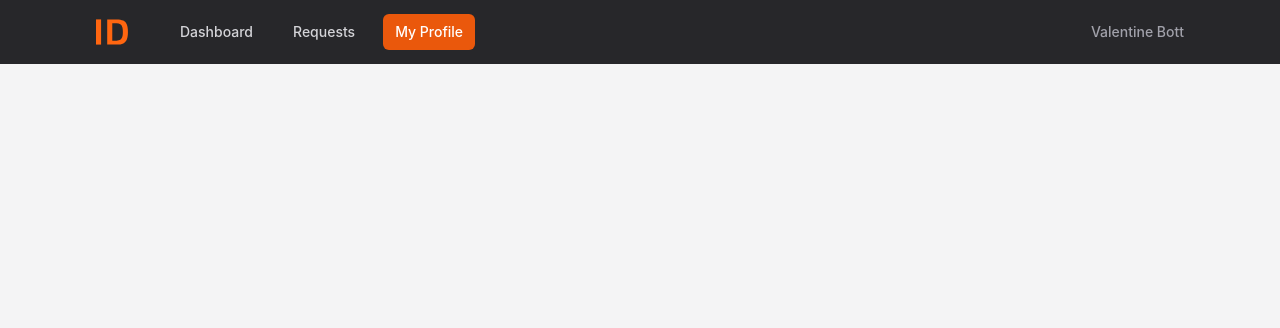
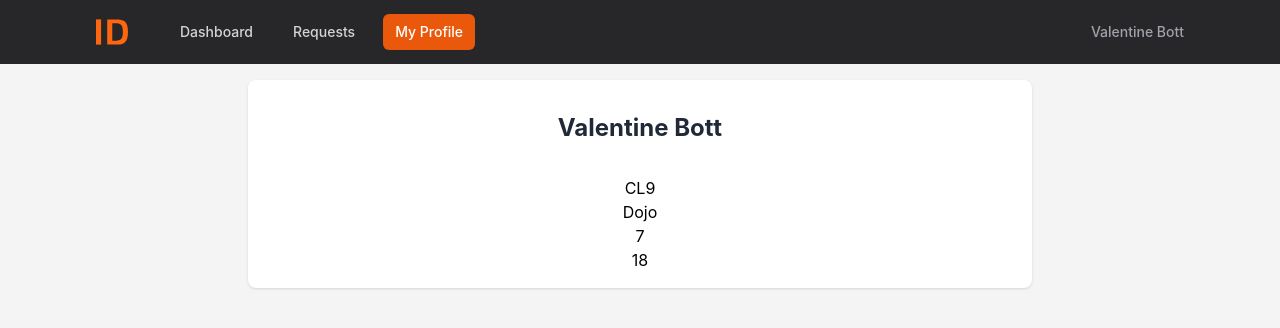
Before and after one commit to valxntine/infinidays, a React (Create React App) app in the folder client/: page /profile in a window 1280 px wide. Shown: the top 328 px of the page. Built offline with nearby package versions, Linux system fonts and the light colour scheme.

Commit message:
fixed wonky state, added workflow for tests, added calculations for remaining leave. Starts of a profile component
Signed-off-by: valentine <valentine.bott@infinityworks.com>

```diff
--- a/client/src/App.js
+++ b/client/src/App.js
@@ -3,6 +3,7 @@ import { BrowserRouter as Router, Route, Routes } from "react-router-dom";
 import { Navbar } from "./components/Navbar";
 import { Dashboard } from "./components/Dashboard";
 import { MyRequests } from "./components/MyRequests";
+import { Profile } from "./components/Profile";
 import { getDatesInRange } from "./utils/getrangeofdates";
 
 export default function Example() {
@@ -33,6 +34,7 @@ export default function Example() {
         name: "Valentine Bott",
         project: "Dojo",
         color: "purple",
+        careerLevel: "CL9",
     });
     const [events, setEvents] = useState([
         {
@@ -42,8 +44,8 @@ export default function Example() {
             user_name: "Phoebe Gash",
             event_theme: "red",
             pending: true,
-            morningHalfDay: true,
-            afternoonHalfDay: null,
+            firstHalfDay: true,
+            lastDayHalf: null,
         },
 
         {
@@ -53,8 +55,8 @@ export default function Example() {
             user_name: "Valentine Bott",
             event_theme: "purple",
             pending: false,
-            morningHalfDay: null,
-            afternoonHalfDay: null,
+            firstHalfDay: null,
+            lastDayHalf: null,
         },
         {
             id: 3,
@@ -63,8 +65,8 @@ export default function Example() {
             user_name: "Valentine Bott",
             event_theme: "purple",
             pending: false,
-            morningHalfDay: null,
-            afternoonHalfDay: null,
+            firstHalfDay: null,
+            lastDayHalf: null,
         },
         {
             id: 4,
@@ -73,8 +75,8 @@ export default function Example() {
             user_name: "Valentine Bott",
             event_theme: "purple",
             pending: true,
-            morningHalfDay: null,
-            afternoonHalfDay: null,
+            firstHalfDay: null,
+            lastDayHalf: null,
         },
         {
             id: 5,
@@ -83,8 +85,8 @@ export default function Example() {
             user_name: "Valentine Bott",
             event_theme: "purple",
             pending: false,
-            morningHalfDay: null,
-            afternoonHalfDay: null,
+            firstHalfDay: null,
+            lastDayHalf: null,
         },
         {
             id: 6,
@@ -93,8 +95,8 @@ export default function Example() {
             user_name: "Ron Kulbin",
             event_theme: "blue",
             pending: true,
-            morningHalfDay: null,
-            afternoonHalfDay: true,
+            firstHalfDay: null,
+            lastDayHalf: true,
         },
         {
             id: 7,
@@ -103,8 +105,8 @@ export default function Example() {
             user_name: "Shaw Malcom",
             event_theme: "green",
             pending: false,
-            morningHalfDay: null,
-            afternoonHalfDay: null,
+            firstHalfDay: null,
+            lastDayHalf: null,
         },
         {
             id: 8,
@@ -113,10 +115,14 @@ export default function Example() {
             user_name: "Ria Kinsley",
             event_theme: "yellow",
             pending: false,
-            morningHalfDay: null,
-            afternoonHalfDay: true,
+            firstHalfDay: null,
+            lastDayHalf: true,
         },
     ]);
+
+    const addEvent = (event) => {
+        setEvents(curr => [...curr, event])
+    }
 
     const deleteEvent = (id) => {
         let currEvents = [...events]
@@ -127,9 +133,7 @@ export default function Example() {
     const [expandedEvents, setExpandedEvents] = useState([]);
 
     useEffect(() => {
-        console.log(events)
-        setExpandedEvents(curr => [...curr, ...getDatesInRange(events)])
-        console.log(expandedEvents)
+        setExpandedEvents(curr => [...getDatesInRange(events)])
     }, [events])
 
     const setModalState = () => {
@@ -142,6 +146,12 @@ export default function Example() {
                     <Navbar user={user} />
                     <Routes>
                         <Route
+                            path="/profile"
+                            element={
+                                <Profile user={user} events={expandedEvents} />
+                            }
+                        />
+                        <Route
                             path="/requests"
                             element={
                                 <MyRequests
@@ -152,6 +162,7 @@ export default function Example() {
                                     deleteHandler={deleteEvent}
                                     setExpandedEvents={setExpandedEvents}
                                     expandedEvents={expandedEvents}
+                                    addEventHandler={addEvent}
                                 />
                             }
                         />
@@ -165,6 +176,7 @@ export default function Example() {
                                     team={teamMembers}
                                     user={user}
                                     setExpandedEvents={setExpandedEvents}
+                                    addEventHandler={addEvent}
                                 />
                             }
                         />
--- a/client/src/components/Dashboard.jsx
+++ b/client/src/components/Dashboard.jsx
@@ -3,10 +3,10 @@ import { classNames } from "../utils/classnames";
 import { eventClass } from "../utils/eventclass";
 import { RequestModal } from "./RequestModel";
 
-export const Dashboard = ({ expandedEvents, events, modal, modalHandler, team, user, setExpandedEvents }) => {
+export const Dashboard = ({ expandedEvents, events, modal, modalHandler, team, user, setExpandedEvents, addEventHandler }) => {
     return (
         <>
-            {modal && <RequestModal modalHandler={modalHandler} setExpandedEvents={setExpandedEvents} events={events} user={user} expandedEvents={expandedEvents} />}
+            {modal && <RequestModal modalHandler={modalHandler} setExpandedEvents={setExpandedEvents} events={events} user={user} expandedEvents={expandedEvents} addEventHandler={addEventHandler} />}
             <header className="bg-white shadow">
                 <div className="flex flex-wrap justify-around max-w-7xl mx-auto py-2 px-2 sm:px-4 lg:px-6">
                 <span key={user.name}>
--- a/client/src/components/MyRequests.jsx
+++ b/client/src/components/MyRequests.jsx
@@ -1,10 +1,10 @@
 import { UserRequests } from "./UserRequests";
 import { RequestModal } from "./RequestModel";
 
-export const MyRequests = ({ modal, modalHandler, events, user, deleteHandler, setEvents, expandedEvents }) => {
+export const MyRequests = ({ modal, modalHandler, events, user, deleteHandler, setEvents, expandedEvents, addEventHandler, setExpandedEvents }) => {
     return (
         <main>
-            {modal && <RequestModal modalHandler={modalHandler} setEvents={setEvents} events={events} user={user} expandedEvents={expandedEvents} />}
+            {modal && <RequestModal modalHandler={modalHandler} setEvents={setEvents} events={events} user={user} expandedEvents={expandedEvents} addEventHandler={addEventHandler} setExpandedEvents={setExpandedEvents} />}
             <UserRequests
                 modalHandler={modalHandler}
                 events={events}
--- /dev/null
+++ b/client/src/components/Profile.jsx
@@ -0,0 +1,36 @@
+import { calculateLeave } from "../utils/calculateleave"
+import { NewRequestButton } from "./NewRequestButton"
+import { RefreshIcon, TrashIcon } from "@heroicons/react/solid"
+import { classNames } from "../utils/classnames"
+import { CareerLevels } from "../utils/careerlevels"
+import { isWeekend } from "../utils/isweekend"
+
+export const Profile = ({ user, events }) => {
+    const output = calculateLeave(user.careerLevel, events, user.name)
+    return (
+        <>
+    <div className="max-w-4xl mx-auto sm:px-6 lg:px-8">
+                <div className="px-4 sm:px-0">
+                    <div className="container mx-auto py-4 px-6">
+                        <div className="bg-white rounded-lg shadow overflow-hidden">
+                            <div className="flex items-center justify-center px-8 pt-8 pb-4">
+                                <div>
+                                    <span className="text-2xl font-bold text-gray-800">
+                                        {user.name}
+                                    </span>
+                                </div>
+                            </div>
+                            <div className="flex flex-col px-6 py-4 items-center">
+                                <p>{user.careerLevel}</p>
+                                <p>{user.project}</p>
+                                <p>{output.daysTaken}</p>
+                                <p>{output.remainingDays}</p>
+                                {/* <div className="self-center mb-3 border-b-2 w-10/12" /> */}
+                            </div>
+                        </div>
+                    </div>
+                </div>
+            </div>
+            </>
+    )
+}
--- /dev/null
+++ b/client/src/utils/calculateleave.js
@@ -0,0 +1,83 @@
+import { isWeekend } from "./isweekend";
+
+export const calculateLeave = (careerLevel, currentEvents, userName) => {
+    let output = {}
+    const accrualPerPeriod =
+        parseInt(careerLevel.split("L")[1]) > 7 ? 7.8 : 9.3;
+
+    // Figure out how many periods are left in the year
+    const periods = periodsRemaining();
+    const totalHours = Math.ceil(24 * accrualPerPeriod);
+
+    // TODO: do we want current balance? if not, (most likely)
+    // TODO: check when the user joined. Calculate the number of periods
+    // TODO: between them joining and the end of the holiday year. This might mean refactoring the other function
+    // TODO: then do the number of periods left in the year * accrualPerPeriod - amount of time already taken (current events)
+    // TODO: / 7.5 to get the amount of days remaining. I think that's everything?
+
+    let days = 0;
+
+
+    for (let event of currentEvents) {
+        const eventDate = new Date(event.event_epoch)
+        if (isWeekend(eventDate.getFullYear(), eventDate.getMonth(), eventDate.getDate())) {
+            continue
+        }
+        if (event.user_name === userName) {
+            if (event.firstDayHalf || event.lastDayHalf) {
+                days += 0.5;
+                console.log("adding half day for: ", event);
+            } else {
+                days++;
+            }
+        }
+    }
+
+    output["daysTaken"] = days
+
+    let userHours = days * 7.5;
+    const remainingdays = Math.floor((totalHours - userHours) / 7.5);
+
+    output["remainingDays"] = remainingdays
+
+    return output;
+};
+
+// if 8-current month is greater than 0, do whats above
+// if 8-current is less than or equal to 0
+//      do december (11) - current + 9 * 2
+//      (11-10 + 9)* 2
+
+const periodsRemaining = () => {
+    let endDate;
+
+    const currDate = new Date();
+
+    if (currDate.getMonth() >= 8) {
+        endDate = new Date(currDate.getFullYear() + 1, 8, 7);
+    } else {
+        endDate = new Date(currDate.getFullYear(), 8, 7);
+    }
+
+    const monthDiff = monthDifference(currDate, endDate);
+
+    let periodsRemaining;
+    // Figure out how many periods are left in the year
+    const day = currDate.getDate();
+    if (day < 8) {
+        periodsRemaining = monthDiff * 2 + 1;
+    } else if (day >= 8 && day < 23) {
+        periodsRemaining = monthDiff * 2;
+    } else if (day > 23) {
+        periodsRemaining = monthDiff * 2 - 1;
+    }
+    return periodsRemaining;
+};
+
+const monthDifference = (startDate, endDate) => {
+    return (
+        endDate.getMonth() -
+        startDate.getMonth() +
+        12 * (endDate.getFullYear() - startDate.getFullYear())
+    );
+};
--- /dev/null
+++ b/client/src/utils/careerlevels.js
@@ -0,0 +1,13 @@
+export const CareerLevels = {
+    "CL11": "Associate Consultant",
+    "CL10": "Senior Associate Consultant",
+    "CL9": "Consultant",
+    "CL8": "Senior Consultant",
+    "CL7": "Principal Consultant",
+    "CL6": "Distinguished Consultant",
+    "CL5": "Associate Director",
+    "CL4": "Managing Director",
+    "CL3": "Don't Lie...",
+    "CL2": "Now you're just messing...",
+    "CL1": "Literally CEO"
+}
--- /dev/null
+++ b/client/src/utils/isweekend.js
@@ -0,0 +1,4 @@
+export const isWeekend = (year, month, date) => {
+    const d = new Date(year, month, date)
+    return d.getDay() === 0 || d.getDay() === 6
+}
```
Also changed, not shown: client/src/components/Calendar.jsx (+5 -7 lines), client/src/components/RequestModel.jsx (+4 -3 lines), 1 other file (tests, documents, lock files or other folders).
